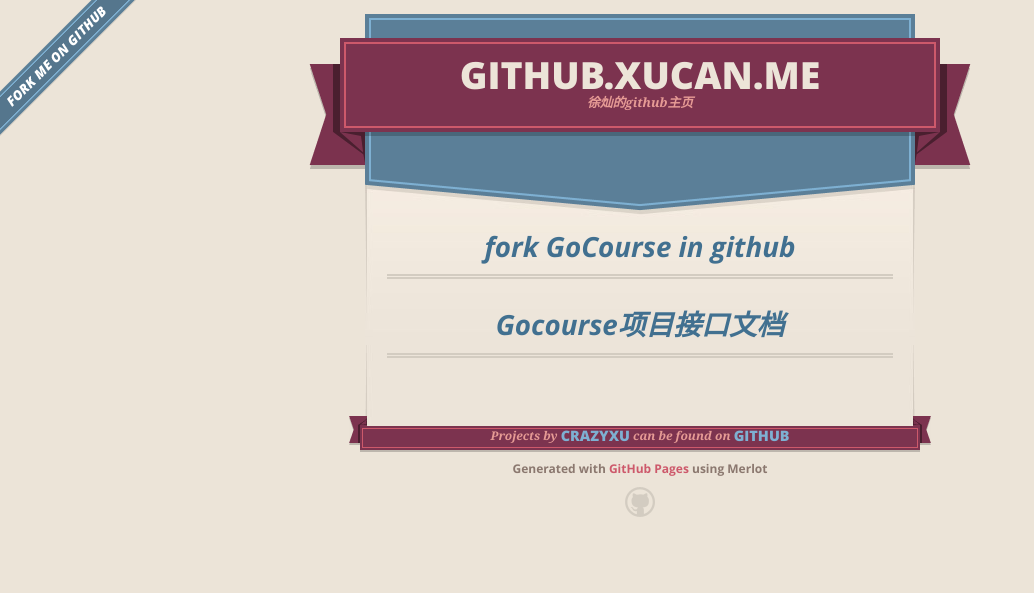
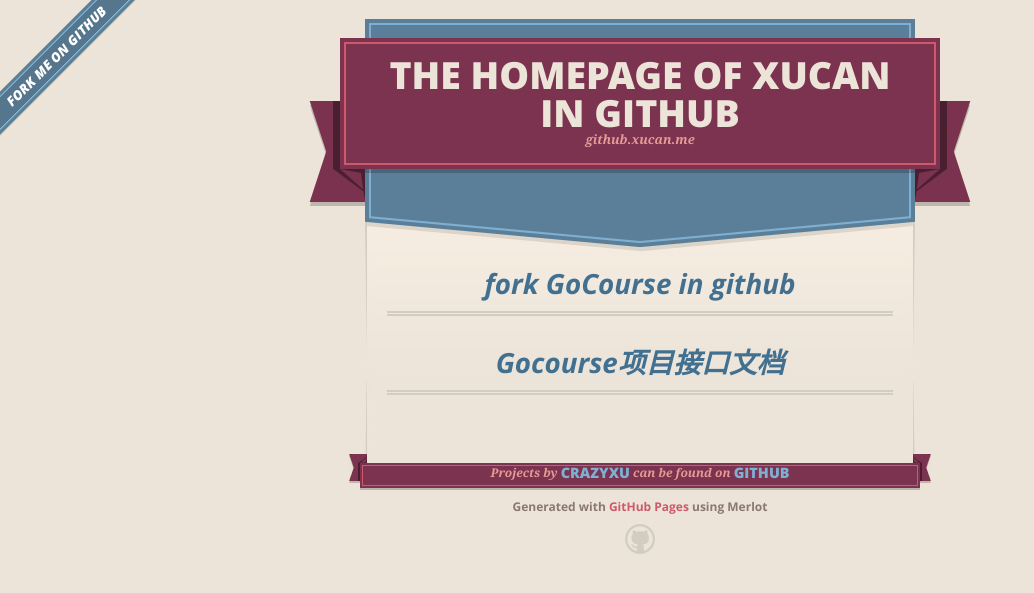
Before and after one commit to crazyxu/crazyxu.github.io, a Jekyll site: the page index.html, which Jekyll copies as it is, in a window 1280 px wide. Shown: the top 593 px of the page, without its empty margins (0-1034 px from the left). Built offline with Jekyll 4.4.1, drawn with Linux system fonts in a browser that asks for light colours; nearby versions of some CDN libraries.

Commit message:
Replace master branch with page content via GitHub

```diff
--- a/index.html
+++ b/index.html
@@ -17,7 +17,7 @@
         $('#main_content').headsmart()
       })
     </script>
-    <title>github.xucan.me by crazyxu</title>
+    <title>THE HOMEPAGE OF XUCAN IN GITHUB by crazyxu</title>
   </head>
 
   <body>
@@ -27,8 +27,8 @@
       <header>
         <span class="ribbon-outer">
           <span class="ribbon-inner">
-            <h1>github.xucan.me</h1>
-            <h2>徐灿的github主页</h2>
+            <h1>THE HOMEPAGE OF XUCAN IN GITHUB</h1>
+            <h2>github.xucan.me</h2>
           </span>
           <span class="left-tail"></span>
           <span class="right-tail"></span>
--- a/params.json
+++ b/params.json
@@ -1 +1 @@
-{"name":"github.xucan.me","tagline":"徐灿的github主页","body":"#[fork GoCourse in github](https://github.com/crazyxu/gocourse)\r\n#[Gocourse项目接口文档](http://github.xucan.me/gocourse-doc/)\r\n","google":"","note":"Don't delete this file! It's used internally to help with page regeneration."}
+{"name":"THE HOMEPAGE OF XUCAN IN GITHUB","tagline":"github.xucan.me","body":"#[fork GoCourse in github](https://github.com/crazyxu/gocourse)\r\n#[Gocourse项目接口文档](http://github.xucan.me/gocourse-doc/)\r\n","google":"","note":"Don't delete this file! It's used internally to help with page regeneration."}
```
